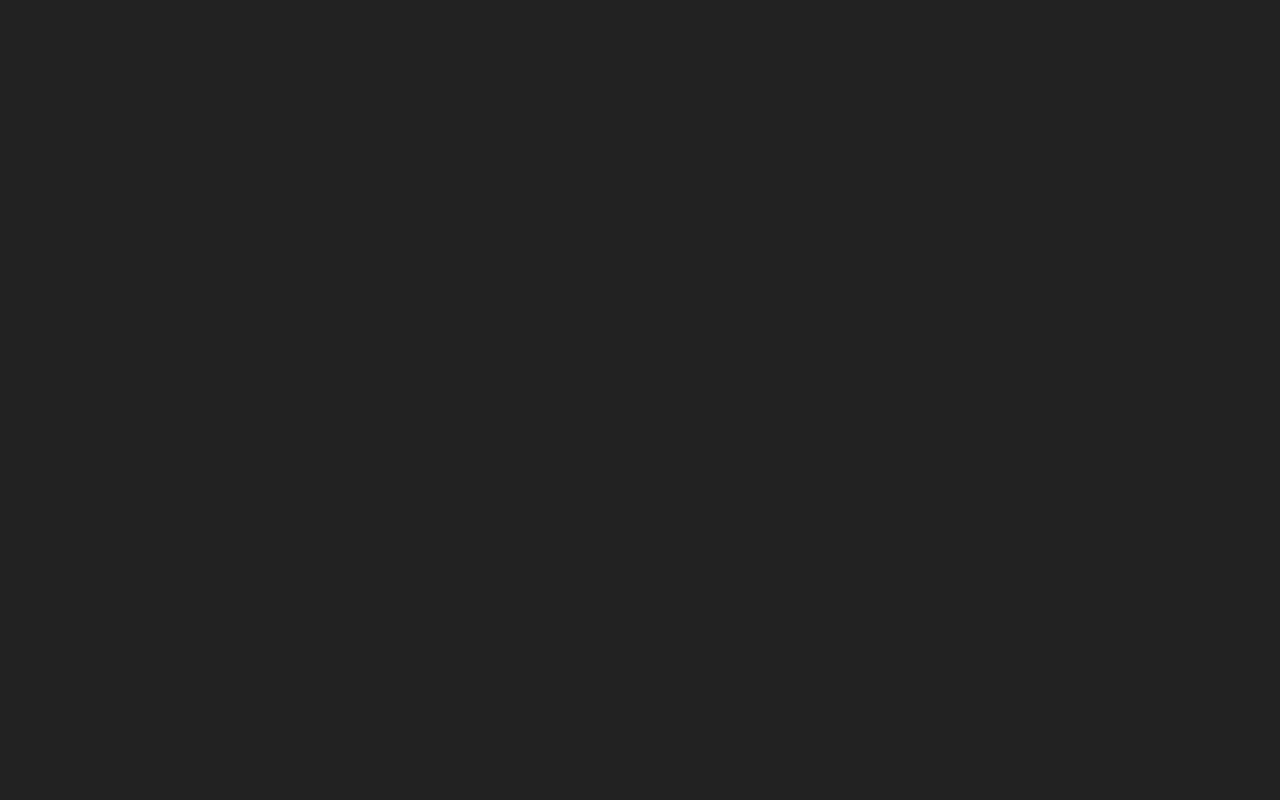
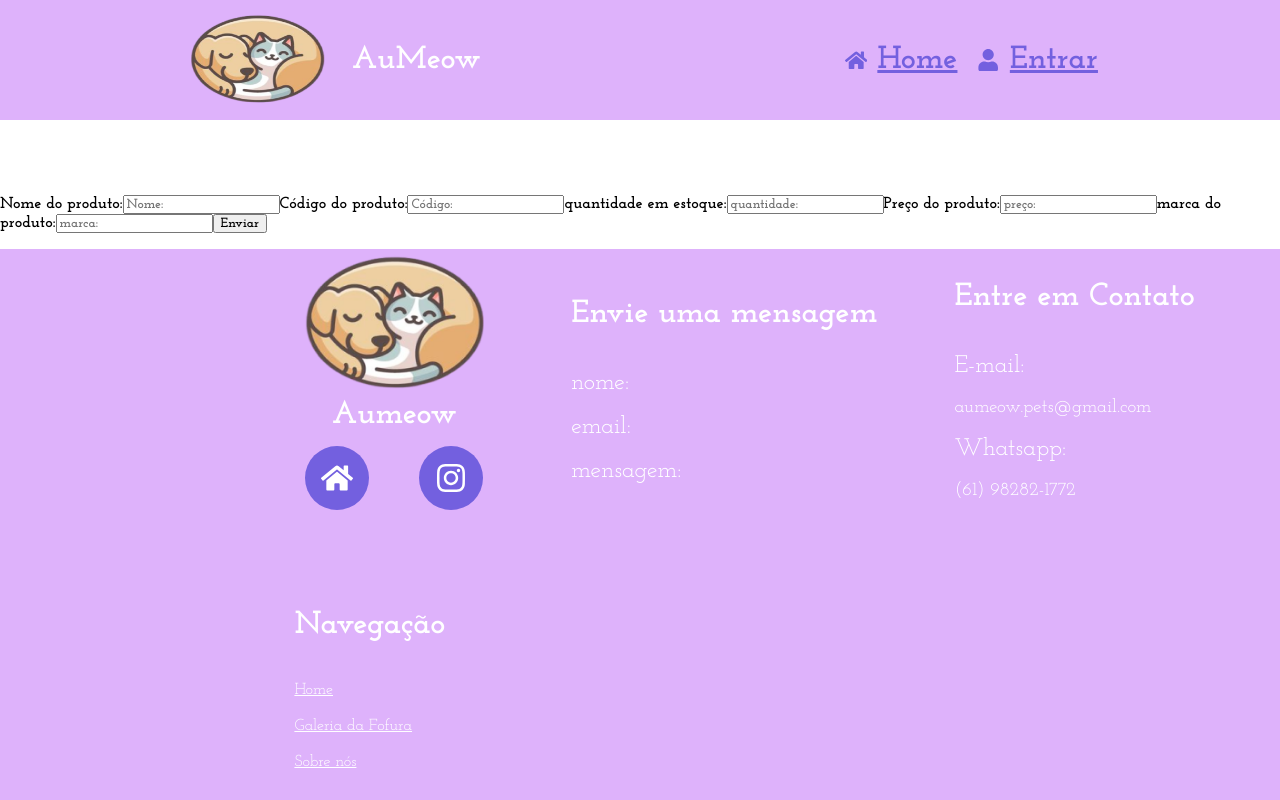
Before and after one commit to lucasshibata/aumeow_web, a React (Create React App) app: page /CadastroProdutos in a window 1280 px wide. Before the commit this address had no page. Built offline with nearby package versions, Linux system fonts and the light colour scheme.

Commit message:
inserindo funcionalidade de cadastro de produtos

```diff
--- /dev/null
+++ b/src/components/layout/ProductRegistration.tsx
@@ -0,0 +1,33 @@
+import {database, ref, set, get} from '../firebase/Firebase';
+
+export default async function ProductRegistration(data:any, navigation:any) {
+    const productRef = ref(database, 'products/'+data.code);
+    const productData ={
+        nome: data.name,
+        codigo: data.code,
+        quantidade: data.amount,
+        preco: data.price,
+        marca: data.brand
+    }
+    try {
+        // Verifica se o código já existe no banco de dados
+        await get(productRef).then((snapshot)=>{
+            if (snapshot.exists()) {
+                // Se o código já existe, retorne um aviso de erro
+                alert(`O código "${data.code}" já existe. Escolha outro.`);
+            }else{
+                set(productRef, productData)
+                .then(()=>{
+                    alert("produto criado com sucesso e salvo no banco");
+                    // navigation('/Login')
+                })
+                .catch((error:any)=>{
+                    alert(error.code);
+                })
+            }
+        });
+    } catch (error) {
+        console.error("Erro ao adicionar o produto:", error);
+        alert("Erro ao adicionar o produto. Tente novamente.");
+    }
+}
--- a/src/components/routes/Navigation.tsx
+++ b/src/components/routes/Navigation.tsx
@@ -14,6 +14,7 @@ import TelaInicial from '../screens/TelaInicial';
 import MenuPrestador from '../screens/MenuPrestador';
 import RegistroServicoPrestador from '../screens/RegistroServicoPrestador';
 import ListaServicosPrestador from '../screens/ListaServicosPrestador';
+import CadastroProdutos from '../screens/CadastroProdutos';
 
 export default function Navigation(props:any){
 	const styles:React.CSSProperties = {
@@ -36,6 +37,7 @@ export default function Navigation(props:any){
 				<Route path='/ListaServicosPrestador' element={<ListaServicosPrestador/>}/>
 				<Route path='/EspecificProduct' element={<EspecificProduct/>}/>
 				<Route path='/RegistroServicoPrestador' element={<RegistroServicoPrestador/>}/>
+				<Route path='/CadastroProdutos' element={<CadastroProdutos/>}/>
 			</Routes>
 		</div>
     );
--- /dev/null
+++ b/src/components/screens/CadastroProdutos.css
@@ -0,0 +1,13 @@
+.CadastroProdutos{
+    display: flex;
+    flex-direction: column;
+    background-color: white;
+    height: 100vh;
+    width: 100vw;
+    & .Container{
+        display: flex;
+        & .FormContainer{
+            color: #000;
+        }
+    }
+}
--- /dev/null
+++ b/src/components/screens/CadastroProdutos.tsx
@@ -0,0 +1,34 @@
+import Footer from "../layout/Footer";
+import Header from "../layout/Header";
+import { useForm } from 'react-hook-form';
+import { useNavigate } from 'react-router-dom';
+import ProductRegistration from "../layout/ProductRegistration";
+import "./CadastroProdutos.css";
+
+export default function CadastroProdutos(){
+    const {register, handleSubmit} = useForm();
+    const navigate = useNavigate();
+
+    return(
+        <div className='CadastroProdutos'>
+            <Header/>
+            <div className='Container'>
+                <h1 className='Title'>Cadastro de Produtos</h1>
+                <form className='FormContainer' onSubmit={handleSubmit((data)=>ProductRegistration(data, navigate))}>
+                    <label className='txt'>Nome do produto:</label>
+                    <input className='InputText' type='text' placeholder='Nome:' {...register("name")} />
+                    <label className='txt'>Código do produto:</label>
+                    <input className='InputText' type='text' placeholder='Código:' {...register("code")} />
+                    <label className='txt'>quantidade em estoque:</label>
+                    <input className='InputText' type='text' placeholder='quantidade:' {...register("amount")} />
+                    <label className='txt'>Preço do produto:</label>
+                    <input className='InputText' type='text' placeholder='preço:' {...register("price")} />
+                    <label className='txt'>marca do produto:</label>
+                    <input className='InputText' type='text' placeholder='marca:' {...register("brand")}/>
+                    <input className='submit' value='Enviar' type="submit"/>
+                </form>
+            </div>
+            <Footer/>
+        </div>
+    )
+}
--- a/src/components/screens/MenuPrestador.tsx
+++ b/src/components/screens/MenuPrestador.tsx
@@ -22,8 +22,8 @@ function MenuPrestador(){
             <div className="main">
                 <button onClick={()=>navigate('/RegistroServicoPrestador')}>ir para registro de serviço</button>
                 <button onClick={()=>navigate('/ListaServicosPrestador')}>ir para lista de Serviços</button>
-                <button onClick={()=>navigate('/RegistroProdutoPrestador')}>ir para registro de Produto</button>
-                <button onClick={()=>navigate('/ListaServicosPrestador')}>ir para lista de Produtos</button>
+                <button onClick={()=>navigate('/CadastroProdutos')}>ir para registro de Produto</button>
+                {/* <button onClick={()=>navigate('/ListaServicosPrestador')}>ir para lista de Produtos</button> */}
 
                 <button onClick={handleLogout}>sair</button>
             </div>
--- a/src/components/screens/PetServices.css
+++ b/src/components/screens/PetServices.css
@@ -1,4 +1,4 @@
-.Container{
+.PetServices{
     height: 100vh;
     width: 100vw;
     & .ContainerListaDeServicos{
--- a/src/components/screens/PetServices.tsx
+++ b/src/components/screens/PetServices.tsx
@@ -75,7 +75,7 @@ function PetServices() {
     }
 
     return (
-        <div className='Container'>
+        <div className='PetServices'>
             <Header />
             <div className='ContainerListaDeServicos'>
                 <ul className='ListaDeServicos'>
--- a/src/components/screens/Shopping.css
+++ b/src/components/screens/Shopping.css
@@ -1,4 +1,5 @@
 .Shopping{
     display: flex;
-    align-items:center
+    flex-direction: column;
+    background-color: white;
 }
--- a/src/components/screens/Shopping.tsx
+++ b/src/components/screens/Shopping.tsx
@@ -1,6 +1,8 @@
 import ShopBox from '../layout/ShopBox';
 import './Shopping.css'
 import withAuth from '../contexts/AuthContext';
+import Header from '../layout/Header';
+import Footer from '../layout/Footer';
 
 function Shopping (props:any){
     const {navigation} = props;
@@ -21,6 +23,7 @@ function Shopping (props:any){
 
     return(
         <div className='Shopping'>
+            <Header/>
             <p>Loja</p>
             <div className="FlatList">
                 {data.map(item => (
@@ -29,6 +32,7 @@ function Shopping (props:any){
                         priceProduct={item.preco} navegar={()=>navigation.navigate('EspecificProduct')}/>
                     </div>
                 ))}
+            <Footer/>
             </div>
         </div>
     );
```
Also changed, not shown: src/components/screens/RegistroProdutoPrestador.tsx (deleted, +0 -8 lines).
